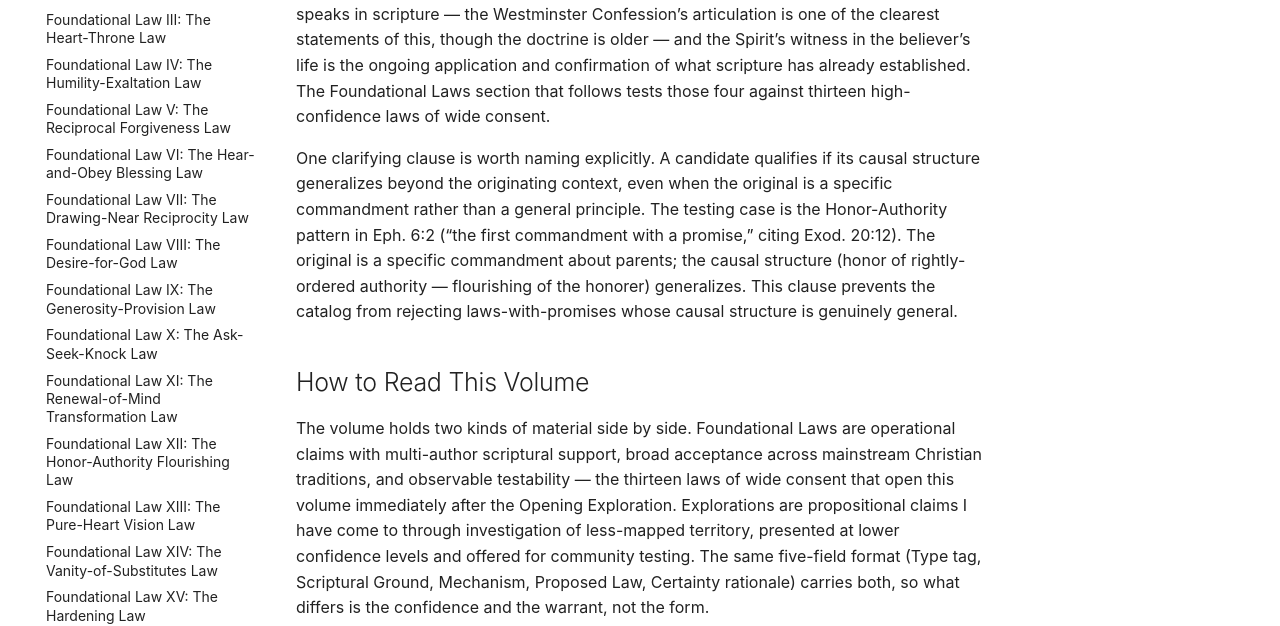
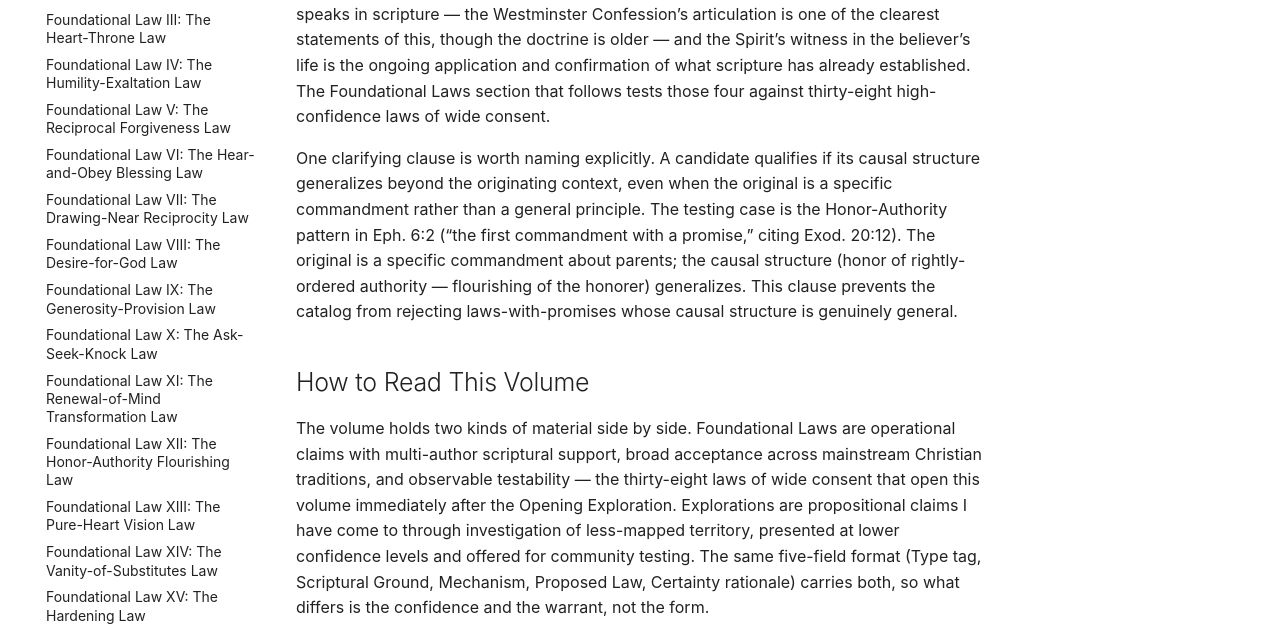
Before and after one commit to jgtittle-ministries/Intentional-Journey-of-the-Heart, an MkDocs documentation site: the page built from docs/volume-1-laws-of-the-spirit/what-we-are-being-formed-for-the.md, in a window 1280 px wide and 1400 px high, scrolled down 4812 px. Shown: the part 461-1087 px from the top of the window. Built offline with MkDocs 1.6.1 and Material for MkDocs 9.7.7, drawn with Linux system fonts in a browser that asks for light colours; some web fonts are replaced; comment, search, counter and statistics services are not loaded; some of the changed text lies outside the part shown.

Commit message:
Mirror stale Foundational-Law counts (13 → 38, 28 → 47) from dev
Mirrors dev commit 763ab6e from
jgtittle-ministries/Intentional-Journey-of-the-Heart-dev.

Six current-state references to the catalog's size were stale from
when the Foundational tier held 13 laws and the full analyzed table
held 28 entries. The catalog is now at 38 Foundational Laws (FL.I
through FL.XXXVIII) and 47 analyzed laws total — per the Vol 5
Periodic Table chapter and the Vol 6 catalog-history appendix.

Updated:
- docs/volume-1-laws-of-the-spirit/what-we-are-being-formed-for-the.md
  (4 mentions): the chapter's references to the size of the catalog
  in 'Vision, Intention, Means', in 'How the rest of this volume sits
  under this', in the inclusion-criteria intro, and in 'How to Read
  This Volume'.
- docs/introduction/four-foundational-principles.md (1 mention):
  the C.S. Lewis caveat paragraph's reference to 'all thirteen
  Foundational Laws in Volume 1'.
- docs/volume-1-laws-of-the-spirit/periodic-table-see-volume-5.md
  (1 mention, 2 numbers): '28 entries as of that revision' →
  '47 entries at the current revision'; '13 Foundational Laws' →
  '38 Foundational Laws'.

The two 'thirteen' mentions in Vol 6's Appendix: Catalog History are
intentionally preserved — they're historical references describing
where the catalog started and the growth trajectory, not stale
current-state claims.

Co-Authored-By: Claude Opus 4.7 <noreply@anthropic.com>

```diff
--- a/docs/volume-1-laws-of-the-spirit/what-we-are-being-formed-for-the.md
+++ b/docs/volume-1-laws-of-the-spirit/what-we-are-being-formed-for-the.md
@@ -24,7 +24,7 @@ Intention is the disciple’s choice to live in what Vision sees. Joshua named i
 
 Means is the practice by which the disciple acquires the character that makes kingdom-life sustainable. Paul names the discipline in Timothy: “Train yourself for godliness; for while bodily training is of some value, godliness is of value in every way” (1 Tim. 4:7–8, ESV). Peter gives the formative sequence in his second letter: “make every effort to supplement your faith with virtue, and virtue with knowledge, and knowledge with self-control, and self-control with steadfastness, and steadfastness with godliness, and godliness with brotherly affection, and brotherly affection with love” (2 Pet. 1:5–7, ESV). The disciplines and operational laws by which the disciple actually walks the apprentice life are the Means.
 
-This volume is part of the Means. The thirteen Foundational Laws name the operational realities the disciple walks in. The Explorations are the working investigations of how those laws operate in lived life. The Periodic Table in Vol 5 is a way of seeing the structural relationships among them. Volume 2 names the diagnostic and tool-application discipline by which the Means are applied to the specific knots a disciple discovers in herself. The Fellowship of the Heart curriculum is how the Means are walked in community over a sustained period.
+This volume is part of the Means. The thirty-eight Foundational Laws name the operational realities the disciple walks in. The Explorations are the working investigations of how those laws operate in lived life. The Periodic Table in Vol 5 is a way of seeing the structural relationships among them. Volume 2 names the diagnostic and tool-application discipline by which the Means are applied to the specific knots a disciple discovers in herself. The Fellowship of the Heart curriculum is how the Means are walked in community over a sustained period.
 
 But the Means cannot do their work without Vision and Intention in place. A reader who walks the Means without the Vision-and-Intention frame will get formation that is structurally clinical — wound-clearing, sin-clearing, idol-dethroning — all of it real and necessary, but with no kingdom for it to issue out into. The same content, two utterly different orientations. The kingdom-horizon framing decides which one the reader actually receives.
 
@@ -38,7 +38,7 @@ The destination is named in Luke 6:40 (ESV): “A disciple is not above his teac
 The Formation Companion’s role in the operational application of this work (and in the Fellowship of the Heart curriculum) is to be a fellow apprentice walking a bit further along the same road. Not a master craftsman in their own right. The master is Christ. The Companion is the elder apprentice helping the newer apprentice see what the master is doing.
 
 ## How the rest of this volume sits under this
-The rest of Volume 1 — the four foundational axioms, the inclusion criteria, the thirteen Foundational Laws, the eight Explorations, the Periodic Table machinery — is the structural account of the Means. The volume makes the case that the laws of the Spirit are real, knowable, and operable, and it offers a working catalog of the most-confirmed ones. All of that work is real and necessary. But it operates inside the kingdom-horizon this chapter names. The Foundational Laws are not abstract metaphysics; they are the operational laws of kingdom-life. The Explorations are the working investigations of how those laws are actually walked. The Periodic Table is a way of seeing how the laws relate to each other.
+The rest of Volume 1 — the four foundational axioms, the inclusion criteria, the thirty-eight Foundational Laws, the eight Explorations, the Periodic Table machinery — is the structural account of the Means. The volume makes the case that the laws of the Spirit are real, knowable, and operable, and it offers a working catalog of the most-confirmed ones. All of that work is real and necessary. But it operates inside the kingdom-horizon this chapter names. The Foundational Laws are not abstract metaphysics; they are the operational laws of kingdom-life. The Explorations are the working investigations of how those laws are actually walked. The Periodic Table is a way of seeing how the laws relate to each other.
 
 Volume 2 is the diagnostic and operational application of the Means to the specific blockages a disciple discovers in herself — wounds, sins, idols, lies, agreements, knots of all kinds. Volume 2 also operates inside this same kingdom-horizon: the work it describes is the apprentice’s work, not the patient’s. The participant is being formed for kingdom-life, not merely cleared so she can resume the life she was already trying to live.
 
@@ -66,12 +66,12 @@ A note on how I am reading scripture in what follows. The Eight Explorations use
 **A Note on the Registry. **Each exploration in this volume has a confidence tier and a corresponding entry in the project’s claim registry, which is stewarded under the governance framework in Volume 6. Where I have preserved a minority dissent — an alternative reading I have declined to adopt but whose argument deserves preservation — it is carried forward alongside the core reading.
 
 ## A Note on the Inclusion Criteria
-A provisional law qualifies for entry to this catalog when it satisfies four criteria: (1) it lines up with scripture; (2) the Spirit of Truth, speaking through and in confirmation of scripture, witnesses to it (John 16:13–15; 1 Cor. 2:10–14); (3) it is recognized at least partially by a community of practitioners; (4) it is testable in the natural — produces observable results in the lives of people who operate in accord with it. These four are not four parallel sources of authority. Criterion (1) is the load-bearing reference point; criteria (2), (3), and (4) operate within and in confirmation of scripture, never as independent epistemic sources that could in principle validate something scripture has not established. The Spirit speaks in scripture — the Westminster Confession’s articulation is one of the clearest statements of this, though the doctrine is older — and the Spirit’s witness in the believer’s life is the ongoing application and confirmation of what scripture has already established. The Foundational Laws section that follows tests those four against thirteen high-confidence laws of wide consent.
+A provisional law qualifies for entry to this catalog when it satisfies four criteria: (1) it lines up with scripture; (2) the Spirit of Truth, speaking through and in confirmation of scripture, witnesses to it (John 16:13–15; 1 Cor. 2:10–14); (3) it is recognized at least partially by a community of practitioners; (4) it is testable in the natural — produces observable results in the lives of people who operate in accord with it. These four are not four parallel sources of authority. Criterion (1) is the load-bearing reference point; criteria (2), (3), and (4) operate within and in confirmation of scripture, never as independent epistemic sources that could in principle validate something scripture has not established. The Spirit speaks in scripture — the Westminster Confession’s articulation is one of the clearest statements of this, though the doctrine is older — and the Spirit’s witness in the believer’s life is the ongoing application and confirmation of what scripture has already established. The Foundational Laws section that follows tests those four against thirty-eight high-confidence laws of wide consent.
 
 One clarifying clause is worth naming explicitly. A candidate qualifies if its causal structure generalizes beyond the originating context, even when the original is a specific commandment rather than a general principle. The testing case is the Honor-Authority pattern in Eph. 6:2 (“the first commandment with a promise,” citing Exod. 20:12). The original is a specific commandment about parents; the causal structure (honor of rightly-ordered authority — flourishing of the honorer) generalizes. This clause prevents the catalog from rejecting laws-with-promises whose causal structure is genuinely general.
 
 ## How to Read This Volume
-The volume holds two kinds of material side by side. Foundational Laws are operational claims with multi-author scriptural support, broad acceptance across mainstream Christian traditions, and observable testability — the thirteen laws of wide consent that open this volume immediately after the Opening Exploration. Explorations are propositional claims I have come to through investigation of less-mapped territory, presented at lower confidence levels and offered for community testing. The same five-field format (Type tag, Scriptural Ground, Mechanism, Proposed Law, Certainty rationale) carries both, so what differs is the confidence and the warrant, not the form.
+The volume holds two kinds of material side by side. Foundational Laws are operational claims with multi-author scriptural support, broad acceptance across mainstream Christian traditions, and observable testability — the thirty-eight laws of wide consent that open this volume immediately after the Opening Exploration. Explorations are propositional claims I have come to through investigation of less-mapped territory, presented at lower confidence levels and offered for community testing. The same five-field format (Type tag, Scriptural Ground, Mechanism, Proposed Law, Certainty rationale) carries both, so what differs is the confidence and the warrant, not the form.
 
 The Periodic Table of Spiritual Laws, consolidated in Volume 5 (see The Periodic Table of Spiritual Laws — A Summing and Organizing Reference), organizes everything by two axes: scale of operation (Period 0 Scale-Invariant through Period 5 Cosmic / Eschatological) and the dimension of the person primarily addressed (Group I Spirit through Group VI Structural Frame). Each entry carries a directionality tag — (V) Vertical between person and God, (H) Horizontal between persons, (B) Both, (I) Intra-personal — together with a provenance code and a confidence tier. The slim table cells give the at-a-glance map; the reference list immediately after the table gives the description, mirror fields, and scriptural anchors for each entry.
 
```
Also changed, not shown: docs/introduction/four-foundational-principles.md (+1 -1 lines), docs/volume-1-laws-of-the-spirit/periodic-table-see-volume-5.md (+1 -1 lines).
